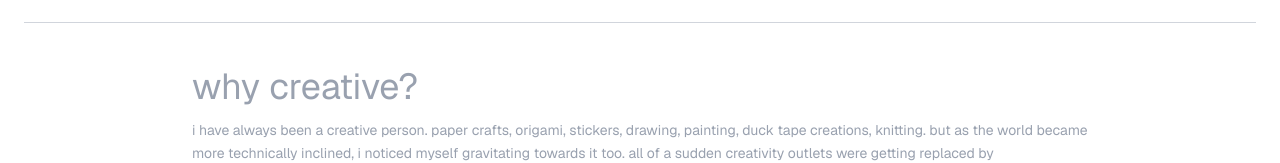
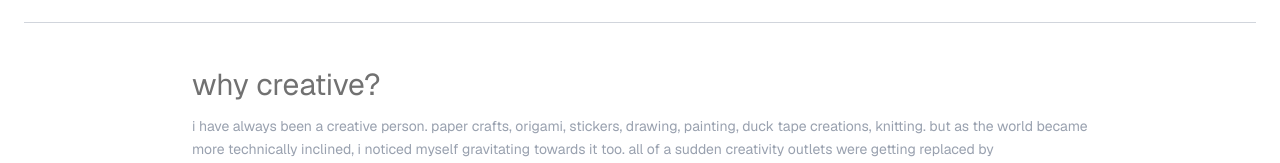
Before and after one commit to 1arushi/my-portfolio, a Next.js app: page /creative in a window 1280 px wide. Shown: the part 180-343 px from the top of the page. Built offline with nearby package versions, Linux system fonts and the light colour scheme.

Commit message:
add creative page

```diff
--- a/app/creative/page.tsx
+++ b/app/creative/page.tsx
@@ -55,7 +55,7 @@ export default function CreativePage() {
       <main className="container mx-auto px-6 py-1 -mt-8 font-sans text-[#434040] lowercase">
         <section className="max-w-4xl mx-auto pt-2 pb-12">
 
-          <h2 className="text-4xl font-normal text-gray-400 lowercase mb-3">why creative?</h2>
+          <h2 className="text-3xl font-normal text-[#717171] lowercase mb-3">why creative?</h2>
           <p className="text-sm text-gray-400 leading-relaxed mb-8">
             i have always been a creative person. paper crafts, origami, stickers, drawing,
             painting, duck tape creations, knitting. but as the world became more technically
```
